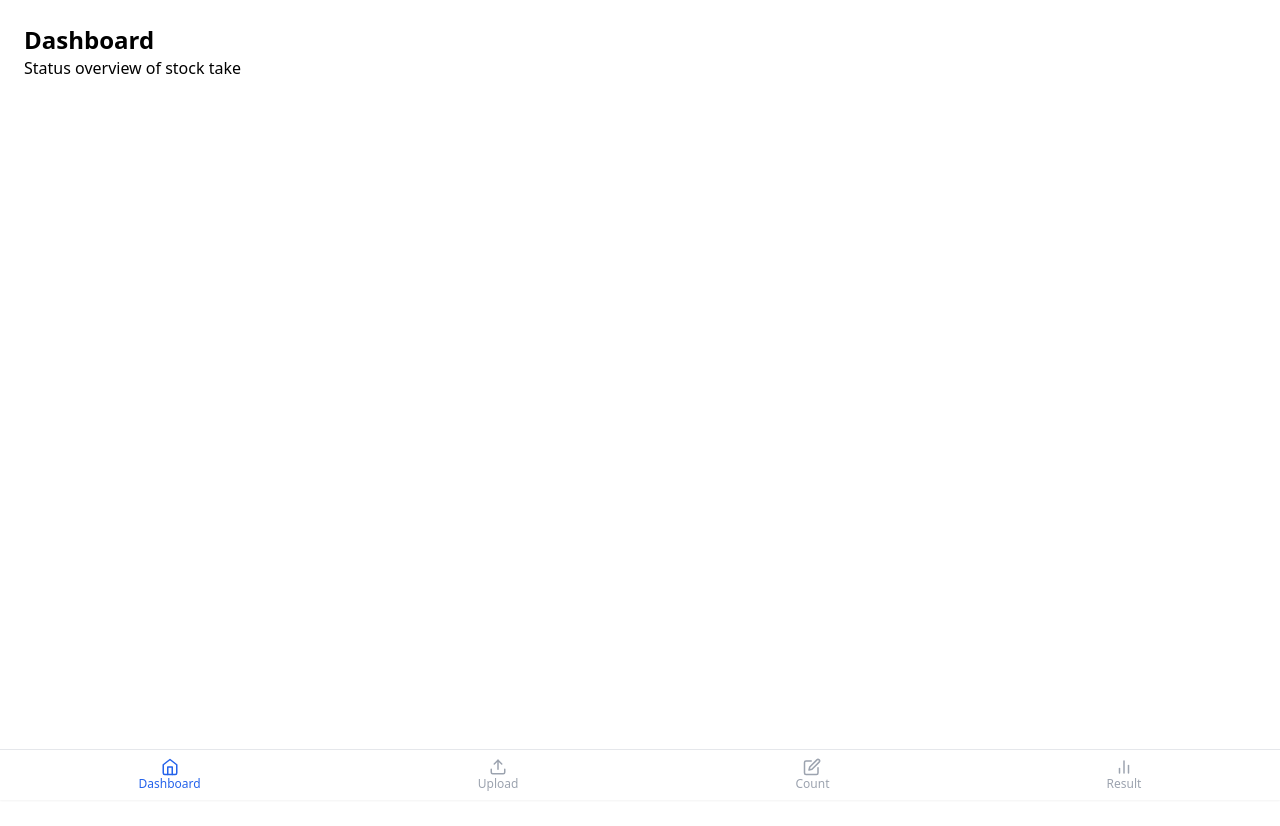
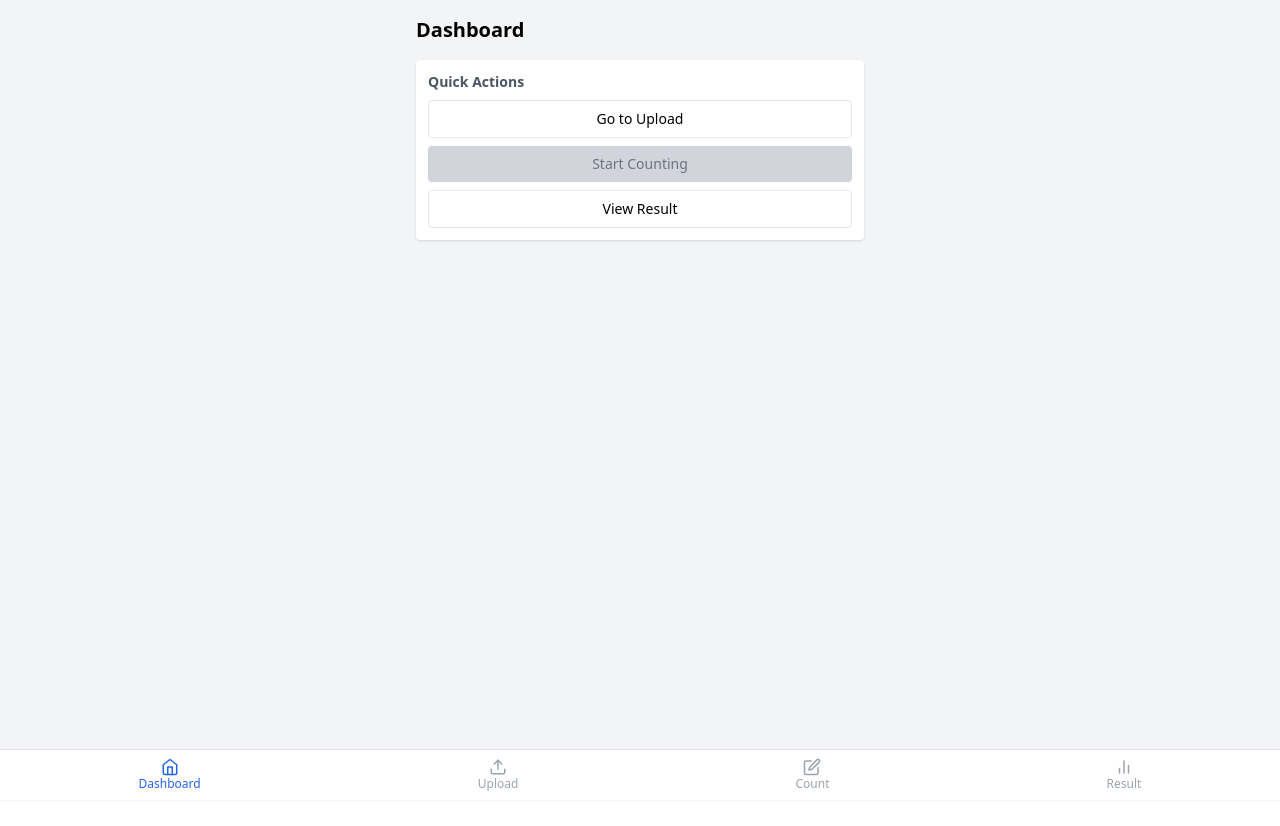
Before and after one commit to athipaty/frtstock, a React (Vite) app: page / in a window 1280 px wide. Shown: the top 826 px of the page. Before the commit the page ends 800 px from the top, so only its background shows below. Built offline with nearby package versions, Linux system fonts and the light colour scheme; no server answers.

Commit message:
add count sstatys

```diff
--- a/src/pages/Dashboard.jsx
+++ b/src/pages/Dashboard.jsx
@@ -1,8 +1,145 @@
+// pages/Dashboard.jsx
+import { useEffect, useState } from "react";
+import { useNavigate } from "react-router-dom";
+import axios from "axios";
+
+const API = "https://center-kitchen-backend.onrender.com";
+
 export default function Dashboard() {
+  const [uploadStatus, setUploadStatus] = useState(null);
+  const [countStatus, setCountStatus] = useState(null);
+  const navigate = useNavigate();
+
+  useEffect(() => {
+    loadStatus();
+  }, []);
+
+  const loadStatus = async () => {
+    try {
+      const [uploadRes, countRes] = await Promise.all([
+        axios.get(`${API}/upload/status`),
+        axios.get(`${API}/count/status`),
+      ]);
+
+      setUploadStatus(uploadRes.data);
+      setCountStatus(countRes.data);
+    } catch {
+      // silently fail for now
+    }
+  };
+
+  const readyToCount =
+    uploadStatus?.systemStock.uploaded &&
+    uploadStatus?.locationList.uploaded;
+
   return (
-    <div className="p-6">
-      <h1 className="text-2xl font-bold">Dashboard</h1>
-      <p>Status overview of stock take</p>
+    <div className="min-h-screen bg-gray-100 p-4 pb-20">
+      <div className="max-w-md mx-auto space-y-4">
+
+        {/* Title */}
+        <h1 className="text-xl font-bold">Dashboard</h1>
+
+        {/* Upload Status */}
+        {uploadStatus && (
+          <div className="bg-white rounded shadow p-3 space-y-1 text-sm">
+            <div className="font-semibold text-gray-600">Upload Status</div>
+
+            <div>
+              System Stock:{" "}
+              {uploadStatus.systemStock.uploaded ? (
+                <span className="text-blue-700">
+                  Uploaded ({uploadStatus.systemStock.count})
+                </span>
+              ) : (
+                <span className="text-red-600">Not uploaded</span>
+              )}
+            </div>
+
+            <div>
+              Tag List:{" "}
+              {uploadStatus.tagList.uploaded ? (
+                <span className="text-blue-700">
+                  Uploaded ({uploadStatus.tagList.count})
+                </span>
+              ) : (
+                <span className="text-red-600">Not uploaded</span>
+              )}
+            </div>
+
+            <div>
+              Location List:{" "}
+              {uploadStatus.locationList.uploaded ? (
+                <span className="text-blue-700">
+                  Uploaded ({uploadStatus.locationList.count})
+                </span>
+              ) : (
+                <span className="text-red-600">Not uploaded</span>
+              )}
+            </div>
+          </div>
+        )}
+
+        {/* Counting Progress */}
+        {countStatus && (
+          <div className="bg-white rounded shadow p-3 text-sm space-y-1">
+            <div className="font-semibold text-gray-600">
+              Counting Progress
+            </div>
+
+            <div>
+              {countStatus.counted} / {countStatus.total} tags counted
+            </div>
+
+            <div className="w-full bg-gray-200 rounded h-2">
+              <div
+                className="bg-blue-600 h-2 rounded"
+                style={{
+                  width: `${
+                    countStatus.total
+                      ? Math.round(
+                          (countStatus.counted / countStatus.total) * 100
+                        )
+                      : 0
+                  }%`,
+                }}
+              />
+            </div>
+          </div>
+        )}
+
+        {/* Quick Actions */}
+        <div className="bg-white rounded shadow p-3 space-y-2">
+          <div className="font-semibold text-gray-600 text-sm">
+            Quick Actions
+          </div>
+
+          <button
+            onClick={() => navigate("/upload")}
+            className="w-full border py-2 rounded text-sm"
+          >
+            Go to Upload
+          </button>
+
+          <button
+            onClick={() => navigate("/count")}
+            disabled={!readyToCount}
+            className={`w-full py-2 rounded text-sm ${
+              readyToCount
+                ? "bg-blue-600 text-white"
+                : "bg-gray-300 text-gray-500"
+            }`}
+          >
+            Start Counting
+          </button>
+
+          <button
+            onClick={() => navigate("/variance")}
+            className="w-full border py-2 rounded text-sm"
+          >
+            View Result
+          </button>
+        </div>
+      </div>
     </div>
   );
 }
```
